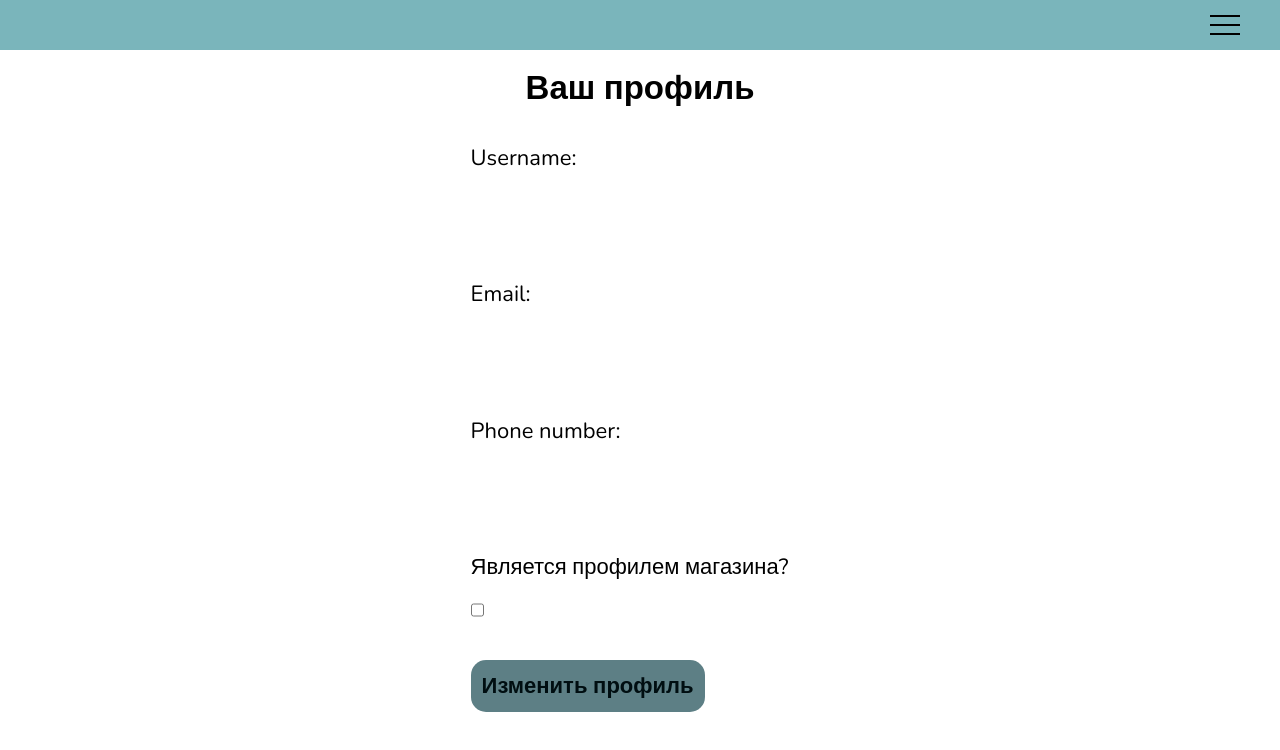
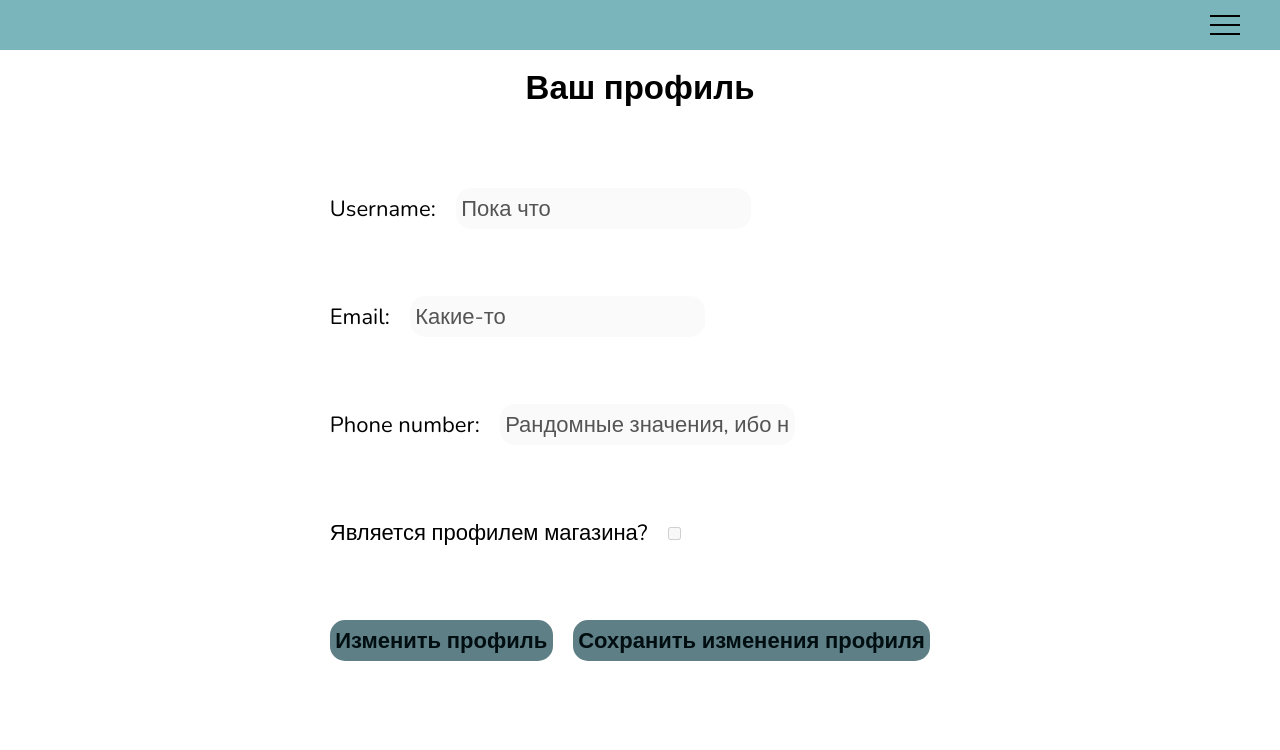
Before and after one commit to shansty/online-store-front, a React (Create React App) app: page /profile in a window 1280 px wide. Shown: the top 750 px of the page. Built offline with nearby package versions, Linux system fonts and the light colour scheme; no server answers.

Commit message:
Refactor Profile and add axios get and patch, add utils, change css file

```diff
--- a/src/components/App.js
+++ b/src/components/App.js
@@ -19,8 +19,7 @@ function App() {
               <Route path="/register" element={<Register />} />
               <Route path="/profile" element={<Profile />} />
         </Routes>
-      </BrowserRouter>
-      <nav className="burger_navigation">
+            <nav className="burger_navigation">
                 <div className="burger-btn" onClick={() => setBurgerMenuActive(!burgerMenuActive)}>
                     <span/>
                 </div>
@@ -30,6 +29,7 @@ function App() {
             setActive={setBurgerMenuActive}
             items={items}
             />
+      </BrowserRouter>
     </main>
   );
 }
--- a/src/components/Login.js
+++ b/src/components/Login.js
@@ -31,7 +31,9 @@ const Login = () => {
                 {headers: {'Access-Control-Allow-Origin': '*', 'Content-Type': 'application/json'}});
 
             console.log(JSON.stringify(response?.data));
-           // const accessToken = response?.data?.accessToken;
+            const token = response?.data?.token;
+            localStorage.setItem("token", token);
+
            // setAuth({ user, pwd, accessToken });
             setEmail('');
             setPwd('');
@@ -85,7 +87,7 @@ const Login = () => {
                             value={pwd}
                             requred
                         />
-                        <button>Sign In</button>
+                        <button className="auth_button">Sign In</button>
                     </form>
                     <p>
                         Need an Account? <br />
--- a/src/components/Register.js
+++ b/src/components/Register.js
@@ -218,7 +218,7 @@ const Register = () => {
                         Must match the first password input field.
                     </p>
 
-                    <button type="submit" disabled={!validEmail || !validName || !validPwd || !validMatch ? true : false}> Sign Up </button>
+                    <button className="auth_button" type="submit" disabled={!validEmail || !validName || !validPwd || !validMatch ? true : false}> Sign Up </button>
                 </form>
             <p>Already registered? <br />
                     <Link to="/login">
--- a/src/components/homePage/BurgerMenu.js
+++ b/src/components/homePage/BurgerMenu.js
@@ -1,3 +1,5 @@
+import { Link } from "react-router-dom"
+
 const BurgerMenu = ({items, active, setActive}) => {
     return(
         <>
@@ -6,7 +8,8 @@ const BurgerMenu = ({items, active, setActive}) => {
                     <ul className="burger_links">
                         {items.map(item =>
                             <li>
-                                <a href={item.href}>{item.value}</a>
+                                  {/* <a href={item.href}>{item.value}</a> */}
+                                  <Link to={item.href}>{item.value}</Link>
                             </li>
                         )}
                     </ul>
--- a/src/components/profile/Profile.js
+++ b/src/components/profile/Profile.js
@@ -1,23 +1,21 @@
 import { useState, useEffect } from "react";
 import axios from "../../api/axios";
+import getIDFromToken from "../../utils";
 
 const Profile = () => {
-    const PROFILE_URL = '/profile';
+    let id = getIDFromToken();
+    const PROFILE_URL = `/profile/${id}`;
 
-    const[user, setUser] = useState({
-        email : "",
-        userName: "",
-        phoneNumber: "",
-        shopOwner: false
-    });
-    const[userName, setUserName] = useState("");
-    const[email, setEmail] = useState("");
-    const[phoneNumber, setPhoneNumber] = useState("");
+    const[user, setUser] = useState({});
+    const[userName, setUserName] = useState("Пока что");
+    const[email, setEmail] = useState("Какие-то");
+    const[phoneNumber, setPhoneNumber] = useState("Рандомные значения, ибо не работает");
     const[shopOwner, setShopOwner] = useState(false);
+    const [allowEdit, setAllowEdit] = useState(false);
     const [success, setSuccess] = useState(false);
     const [errMsg, setErrMsq] = useState("");
 
-    useEffect(() => {
+    useEffect((e) => {
         setUser({
             userName: userName,
             email: email,
@@ -26,14 +24,39 @@ const Profile = () => {
         })
     }, [userName, email, phoneNumber, shopOwner]);
 
+    useEffect(() => {
+        getUser()
+    }, []);
+
+    const getUser = async (e) => {
+        try {
+            const response = await axios.get(PROFILE_URL, localStorage.getItem("token"),
+                {headers: {'Access-Control-Allow-Origin': '*', 'Content-Type': 'application/json'}});
+            const userData = response?.data;
+            setUser({userData})
+            console.log({userData
+            })
+        } catch (err) {
+            if(!err?.response) {
+                setErrMsq('No Server Response')
+            } else {
+                setErrMsq('Error')
+            }
+        }
+    }
+
+    const handleEdit = (e) => {
+        e.preventDefault();
+        setAllowEdit(true);
+    };
+
     const handleSubmit = async (e) => {
+        setAllowEdit(false);
         try {
-            const response = await axios.patch(PROFILE_URL, {user},
+            await axios.patch(PROFILE_URL, {user},
                 {headers: {'Access-Control-Allow-Origin': '*', 'Content-Type': 'application/json'}});
-            setUser({})
             setSuccess(true);
         } catch (err) {
-            console.error(err)
             if(!err?.response) {
                 setErrMsq('No Server Response')
             } else {
@@ -44,40 +67,51 @@ const Profile = () => {
     return(
         <>
             <h2>Ваш профиль</h2>
-            <form className="profile_form" onSubmit={handleSubmit}>
-
+            <form className="profile_form">
+                <div className="profile_form_field">
                     <label htmlFor="username">Username:</label>
                     <input
                         type="text"
                         id="username"
                         onChange={(e) => setUserName(e.target.value)}
-                    value={userName}
+                        value={user.userName}
+                        disabled= {!allowEdit}
                     />
-
+                </div>
+                <div className="profile_form_field">
                     <label htmlFor="email">Email:</label>
                     <input
                         type="email"
                         id="email"
                         onChange={(e) => setEmail(e.target.value)}
-                    value={email}
+                        value={user.email}
+                        disabled= {!allowEdit}
                     />
-
+                </div>
+                <div className="profile_form_field">
                     <label htmlFor="phoneNumber">Phone number: </label>
                     <input
                         type="text"
                         id="phoneNumber"
                         onChange={(e) => setPhoneNumber(e.target.value)}
                         value={phoneNumber}
+                        disabled= {!allowEdit}
                     />
-
+                </div>
+                <div className="profile_form_field">
                     <label htmlFor="owner">Является профилем магазина?</label>
                     <input
                         type="checkbox"
                         id="owner"
                         checked={shopOwner}
                         onChange={() => setShopOwner(!shopOwner)}
+                        disabled= {!allowEdit}
                     />
-                <button> Изменить профиль </button>
+                </div>
+                <div className="profile_form_field">
+                    <button className="profile_button" onClick={handleEdit}> Изменить профиль </button>
+                    <button className="profile_button" type="submit" onSubmit={handleSubmit}> Сохранить изменения профиля </button>
+                </div>
             </form>
         </>
     )
--- a/src/index.css
+++ b/src/index.css
@@ -52,7 +52,6 @@ a, a:visited {
 input[type="text"],
 input[type="password"],
 input[type="email"],
-input[type="checkbox"],
 button,
 textarea {
   font-family: 'Nunito', sans-serif;
@@ -67,7 +66,7 @@ button {
   margin-top: 1rem;
 }
 
-button {
+button.auth_button {
   padding: 0.5rem;
   background-color: #0a3e46a8;
   border-color: #00191c;
@@ -75,7 +74,7 @@ button {
   color: #000e11;
 }
 
-button:hover {
+button.auth_button:hover {
     padding: 0.5rem;
     transform: scale(1.05);
   }
@@ -177,10 +176,10 @@ nav.burger_navigation {
 
 .burger-menu {
     position: fixed;
-    width: 100vw;
+    width: 20vw;
     height: 100vh;
     top: 50px;
-    left: 70%;
+    right: 0;
     transform: translateX(100%);
     transition: all 0.2s;
 }
@@ -190,7 +189,6 @@ nav.burger_navigation {
 }
 
 .menu_content {
-    width: 30%;
     height: 100%;
     background-color: #7ab5bb;
     display: flex;
@@ -222,7 +220,7 @@ ul.burger_links li {
     list-style: none;
 }
 
-.profile_form {
+form.profile_form {
     padding: 10px;
     display: flex;
     flex-direction: column;
@@ -232,10 +230,23 @@ ul.burger_links li {
     padding-bottom: 1rem;
 }
 
-.profile_form > label {
-    margin-right: 10px;
-    padding-right: .5em;
+.profile_form_field {
+    display: flex;
+    flex-direction: row;
+    align-items: baseline;
 }
-form.profile_form input {
-    flex: 1;
+.profile_form_field > label {
+   margin-right: 20px;
 }
+
+button.profile_button {
+    margin-right: 20px;
+    background-color: #0a3e46a8;
+    border-color: #00191c;
+    font-weight: bold;
+    color: #000e11;
+}
+
+button.profile_button:hover {
+    transform: scale(1.02);
+}
--- /dev/null
+++ b/src/utils.js
@@ -0,0 +1,16 @@
+import Login from "./components/Login";
+
+function getIDFromToken() {
+    let savedToken = localStorage.getItem("token");
+    if(!savedToken) {
+        return(
+            <Login />
+        )
+    } else {
+        let tokenParts = savedToken.split('.');
+        let payload = JSON.parse(atob(tokenParts[1]));
+        return payload.id;
+    }
+}
+
+export default getIDFromToken;
```
Lines whose indentation alone changed are shown as unchanged.
